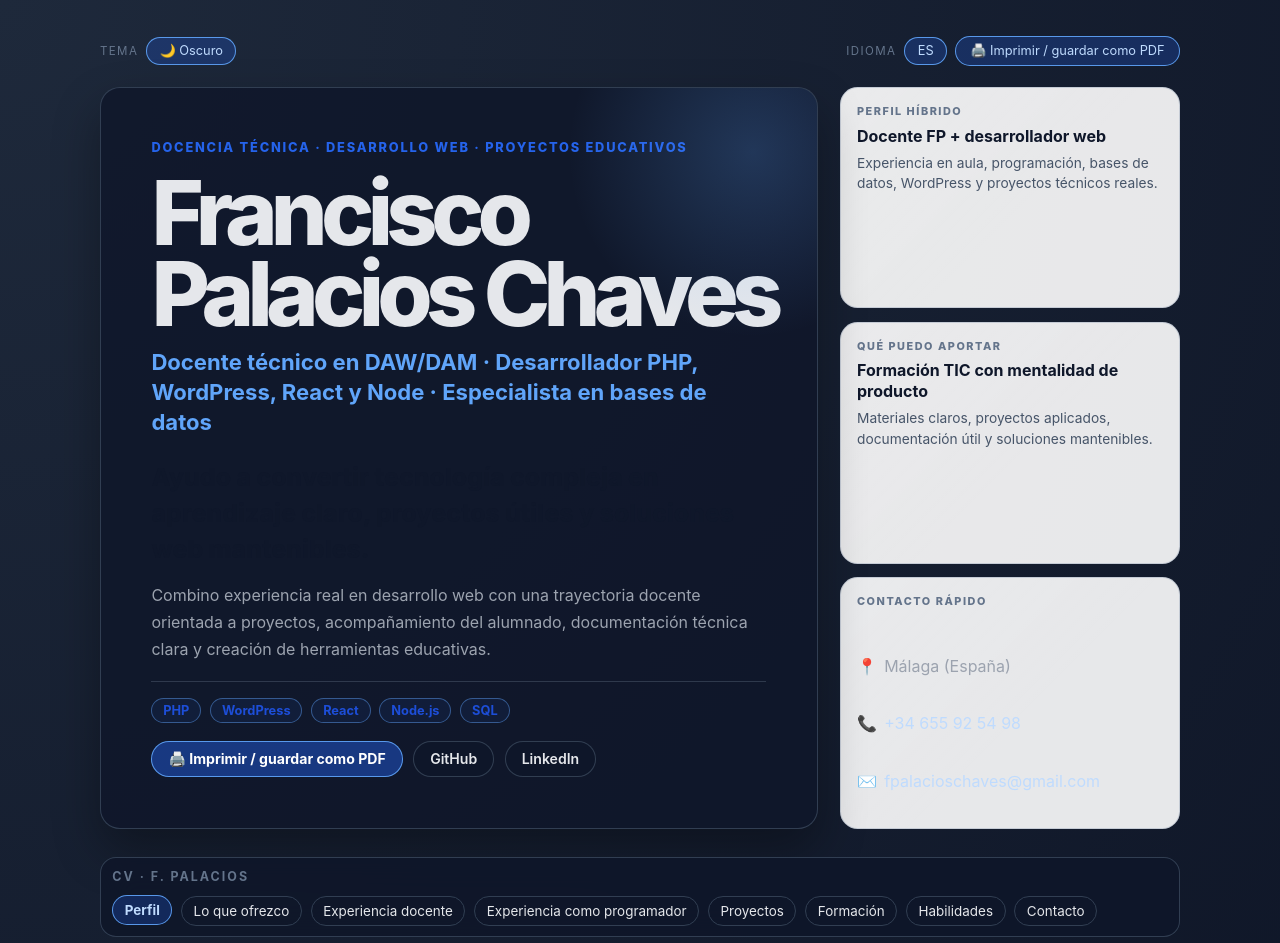
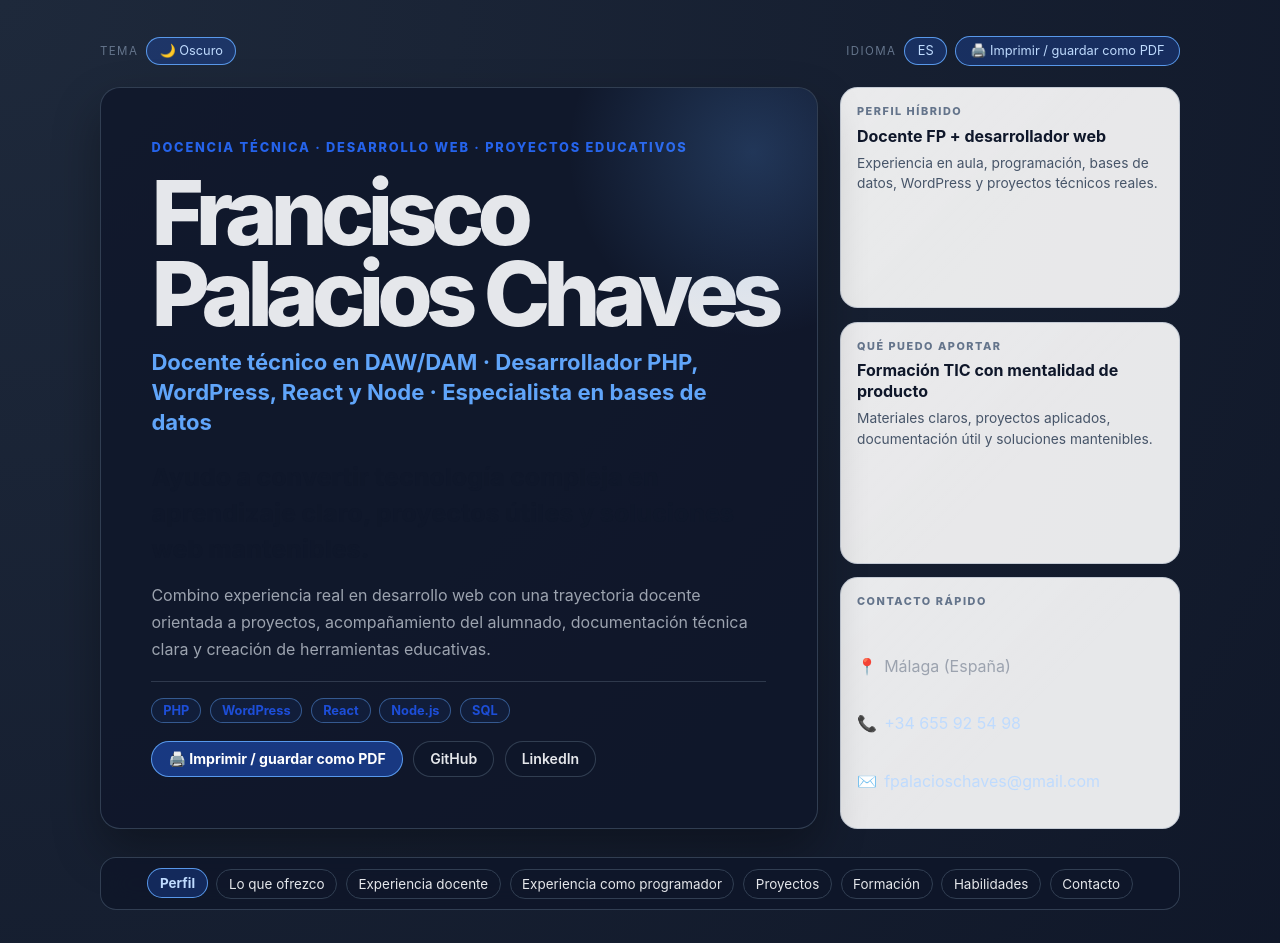
Before and after one commit to fpalacioschaves/cv-react, a React (Vite) app: page / in a window 1280 px wide. Shown: the top 943 px of the page. Built offline with nearby package versions, Linux system fonts and the light colour scheme; no server answers.

Commit message:
Remove navbar brand label

```diff
--- a/src/components/Navbar.jsx
+++ b/src/components/Navbar.jsx
@@ -31,9 +31,12 @@ export function Navbar({
         ...(scrolled ? styles.navBarScrolled : null),
       }}
     >
-      <div style={styles.navBarInner}>
-        <div style={styles.navBrand}>CV · F. Palacios</div>
-
+      <div
+        style={{
+          ...styles.navBarInner,
+          justifyContent: isMobile ? 'flex-end' : 'center',
+        }}
+      >
         {isMobile ? (
           <button
             type="button"
```
